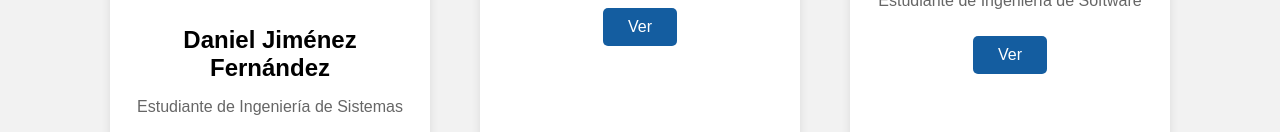
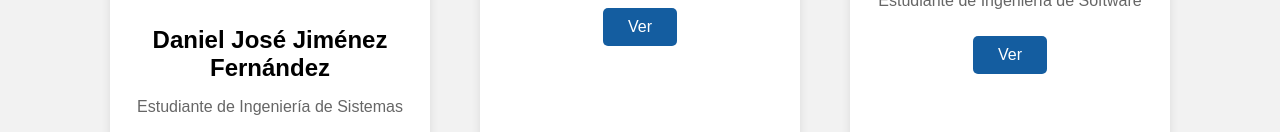
Before and after one commit to DanielJmzf/Pagina_web_hojasDeVida, a plain HTML site: page index.html in a window 1280 px wide. Shown: the part 559-691 px from the top of the page. Drawn offline with Linux system fonts and the light colour scheme.

Commit message:
Update name from 'Daniel Jiménez Fernández' to 'Daniel José Jiménez Fernández'

```diff
--- a/index.html
+++ b/index.html
@@ -33,7 +33,7 @@
 
     <article class="card">
         <img src="img/Foto tipo documento.jpeg" alt="Foto estudiante">
-        <h2>Daniel Jiménez Fernández</h2>
+        <h2>Daniel José Jiménez Fernández</h2>
         <p>Estudiante de Ingeniería de Sistemas</p>
         <a href="cv/daniel.html" class="btn">Ver</a>
     </article>
```
